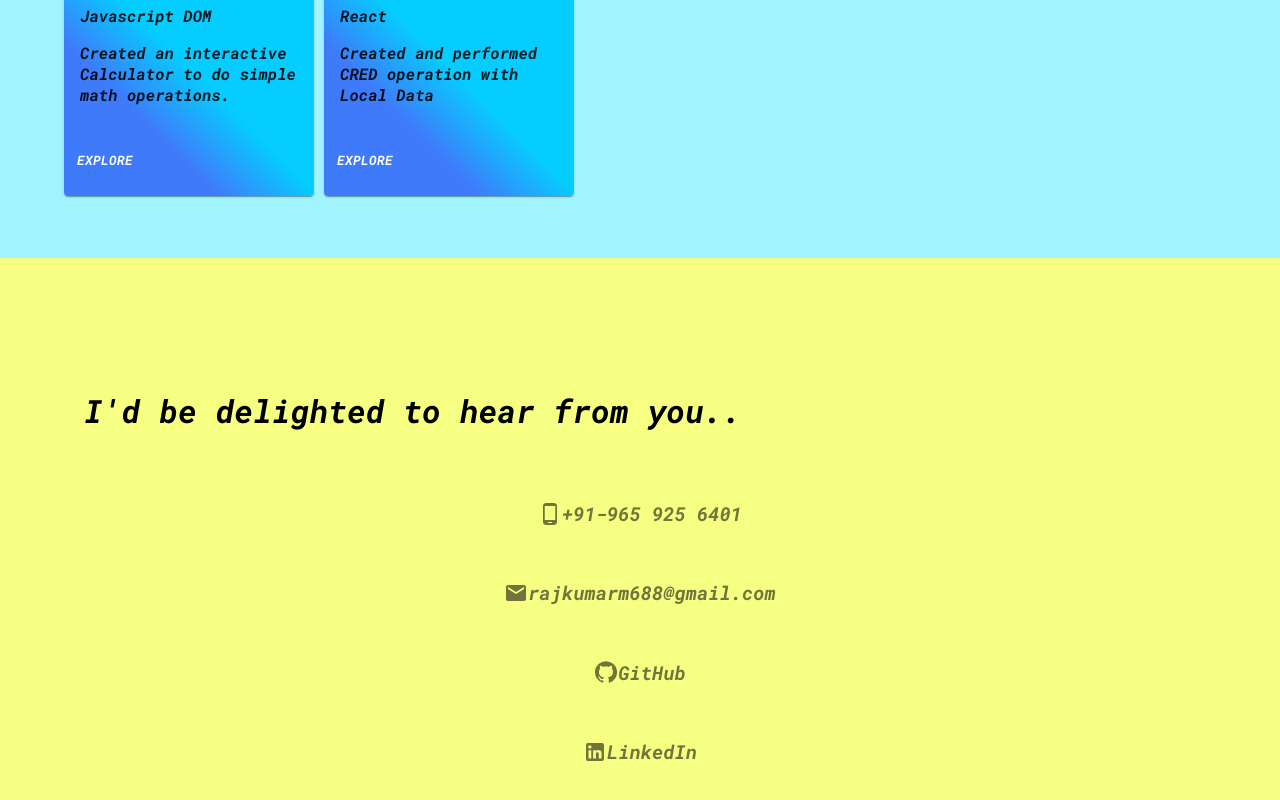
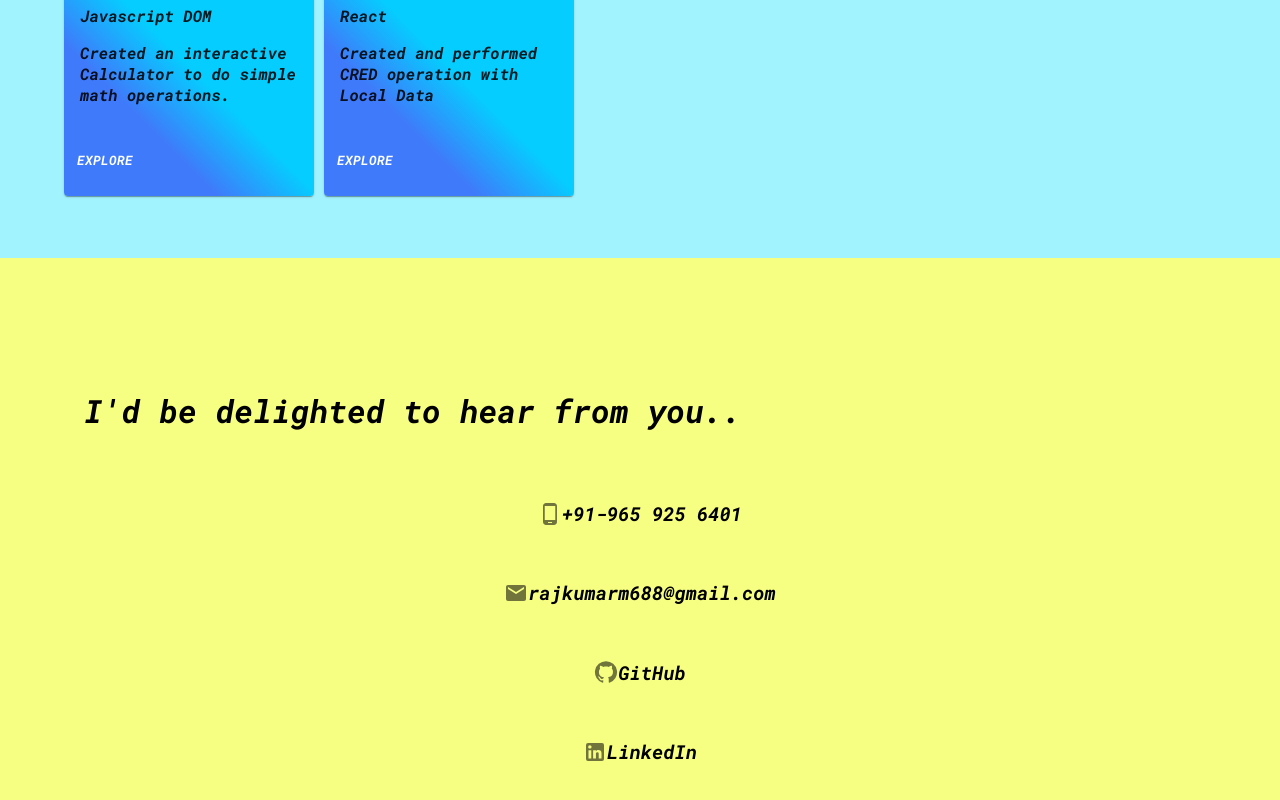
Before and after one commit to rajm688/resume-2, a React (Create React App) app: page / in a window 1280 px wide. Shown: the part 2332-3132 px from the top of the page. Built offline with nearby package versions, Linux system fonts and the light colour scheme.

Commit message:
style change

```diff
--- a/src/Contact.js
+++ b/src/Contact.js
@@ -14,7 +14,7 @@ export function Contact() {
       </h1>
       <IconButton aria-label="Phone">
         <PhoneAndroidIcon />
-        <p id="link" style={{ fontSize: "1.5vw" }}>
+        <p id="link" style={{ fontSize: "1.5vw", color:"black" }}>
           +91-965 925 6401
         </p>
       </IconButton>
@@ -25,7 +25,7 @@ export function Contact() {
         aria-label="mailto"
       >
         <EmailIcon />
-        <p id="link" style={{ fontSize: "1.5vw" }}>
+        <p id="link" style={{ fontSize: "1.5vw",color:"black"}}>
           rajkumarm688@gmail.com
         </p>
       </IconButton>
@@ -37,7 +37,7 @@ export function Contact() {
       >
         {" "}
         <GitHubIcon />
-        <p id="link" style={{ fontSize: "1.5vw" }}>
+        <p id="link" style={{ fontSize: "1.5vw",color:"black" }}>
           GitHub
         </p>
       </IconButton>
@@ -46,8 +46,8 @@ export function Contact() {
         target="_blank"
         aria-label="LinkedIn"
       >
-        <LinkedInIcon />
-        <p id="link" style={{ fontSize: "1.5vw" }}>
+        <LinkedInIcon />{"   "}
+        <p id="link" style={{ fontSize: "1.5vw",color:"black" }}>
           LinkedIn
         </p>
       </IconButton>
```
